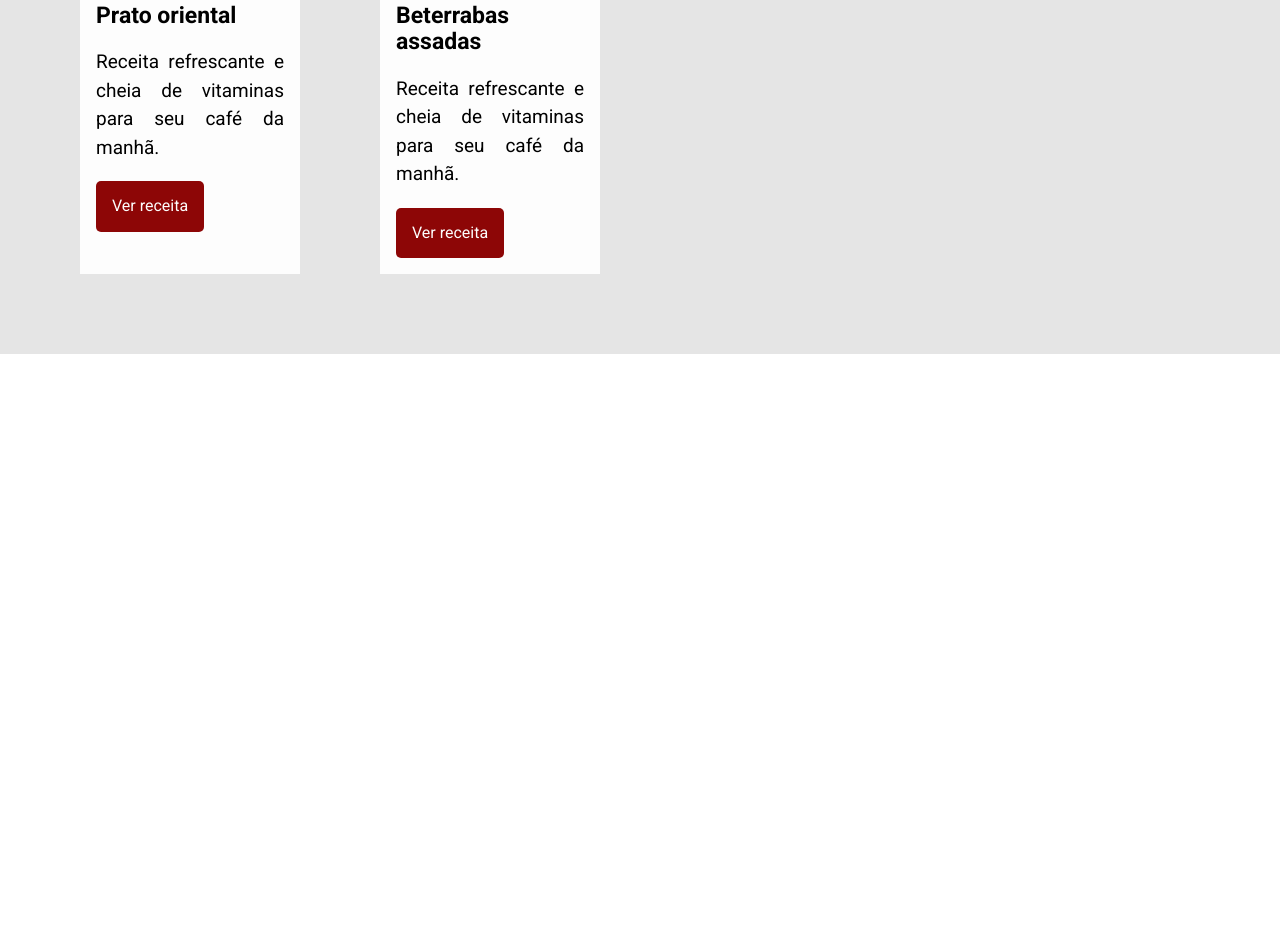
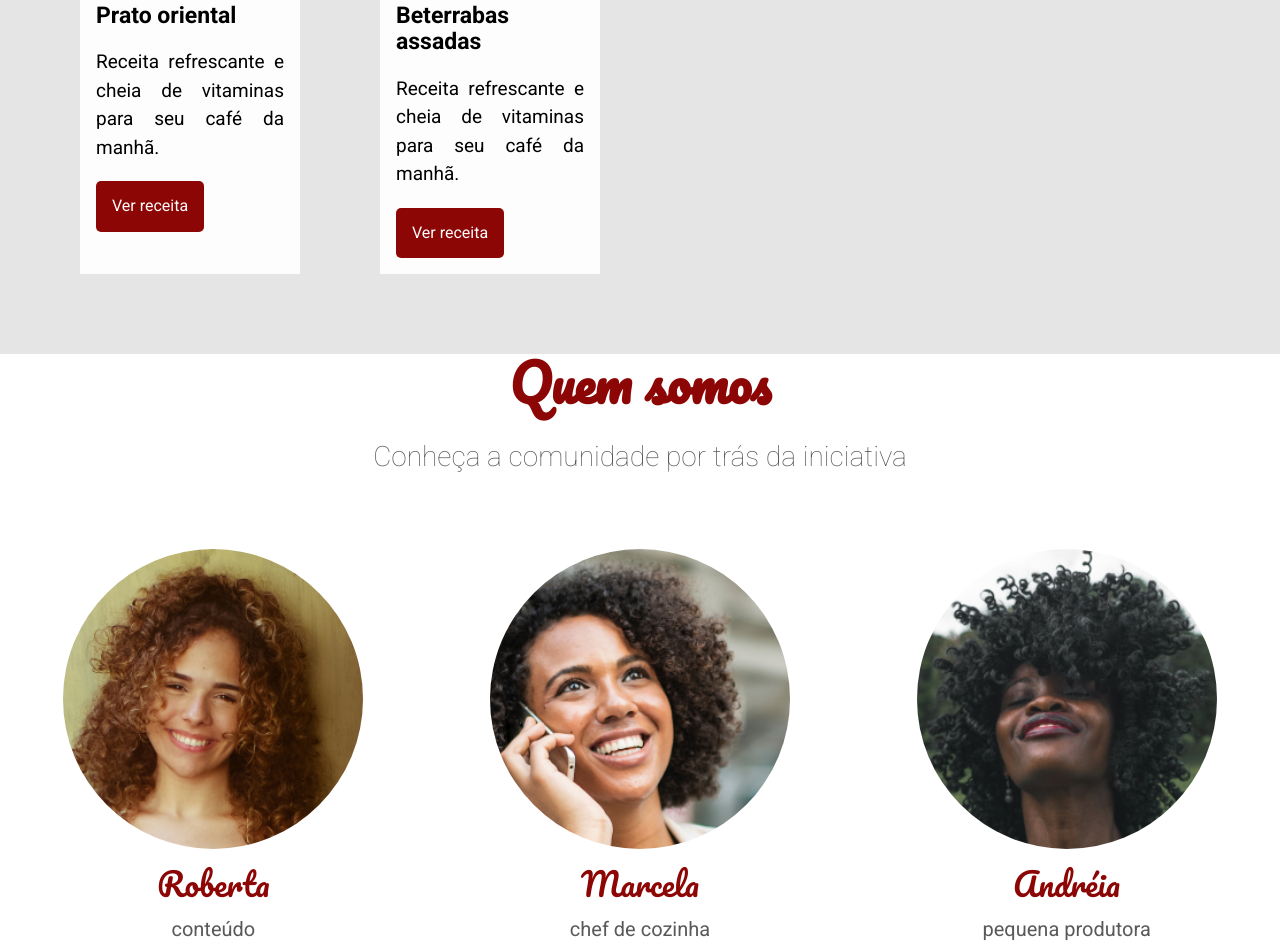
Before and after one commit to nath3010/site_fruta_fruto, a plain HTML site: page index.html in a window 1280 px wide. Shown: the part 1884-2825 px from the top of the page. Before the commit the page ends 2238 px from the top, so only its background shows below. Drawn offline with Linux system fonts and the light colour scheme.

Commit message:
adicionando quem somos

```diff
--- /dev/null
+++ b/assets/css/pessoas/pessoa-funcao.css
@@ -0,0 +1,5 @@
+.pessoa__funcao {
+    color: #595959;
+    font-size:1.25rem;
+    text-transform: lowercase;
+}
--- /dev/null
+++ b/assets/css/pessoas/pessoa-imagem.css
@@ -0,0 +1,22 @@
+.pessoa__imagem {
+    background-size: cover;
+    background-position: center;
+    background-repeat: no-repeat;
+    border-radius: 100%;
+    height: 300px;
+    margin:0 auto;
+    width: 300px;
+
+}
+
+.pessoa__imagem--roberta {
+    background-image: url(../../img/pessoas/roberta.jpg)
+}
+
+.pessoa__imagem--andreia {
+    background-image: url(../../img/pessoas/andreia.jpg)
+}
+
+.pessoa__imagem--marcela {
+    background-image: url(../../img/pessoas/marcela.jpg)
+}
--- /dev/null
+++ b/assets/css/pessoas/pessoa-nome.css
@@ -0,0 +1,6 @@
+.pessoa__nome {
+    color: #8d0606;
+    font-family: Pacifico, cursive;
+    font-size: 2rem;
+    margin: 1rem 0;
+}
--- /dev/null
+++ b/assets/css/pessoas/pessoa.css
@@ -0,0 +1,5 @@
+.pessoa {
+    display: flex;
+    flex-direction: column;
+    padding-top: 3rem;
+}
--- /dev/null
+++ b/assets/css/pessoas/pessoas.css
@@ -0,0 +1,4 @@
+.pessoas {
+    display: flex;
+    justify-content: space-around;
+}
--- /dev/null
+++ b/assets/css/quemSomos/quemSomos-descricao.css
@@ -0,0 +1,5 @@
+.quem-somos__descricao {
+    color: #595959;
+    font-size: 1.75rem;
+    font-weight: 100;
+}
--- /dev/null
+++ b/assets/css/quemSomos/quemSomos-titulo.css
@@ -0,0 +1,6 @@
+.quem-somos__titulo {
+    color: #8d0606;
+    font-size: 3.1875rem;
+    font-family: Pacifico, cursive;
+    margin-bottom: 1rem;
+}
--- /dev/null
+++ b/assets/css/quemSomos/quemSomos.css
@@ -0,0 +1,3 @@
+.quem-somos {
+    text-align: center;
+}
--- a/index.html
+++ b/index.html
@@ -26,6 +26,14 @@
         <link href="./assets/css/receitas/receita-imagem.css" rel="stylesheet"/>
         <link href="./assets/css/receitas/receita-descricao.css" rel="stylesheet"/>
         <link href="./assets/css/receitas/receita-botao.css" rel="stylesheet"/>
+        <link href="./assets/css/quemSomos/quemSomos.css" rel="stylesheet"/>
+        <link href="./assets/css/quemSomos/quemSomos-titulo.css" rel="stylesheet"/>
+        <link href="./assets/css/quemSomos/quemSomos-descricao.css" rel="stylesheet"/>
+        <link href="./assets/css/pessoas/pessoas.css" rel="stylesheet"/>
+        <link href="./assets/css/pessoas/pessoa.css" rel="stylesheet"/>
+        <link href="./assets/css/pessoas/pessoa-imagem.css" rel="stylesheet"/>
+        <link href="./assets/css/pessoas/pessoa-nome.css" rel="stylesheet"/>
+        <link href="./assets/css/pessoas/pessoa-funcao.css" rel="stylesheet"/>
 
 
     </head>
@@ -106,6 +114,29 @@
                 </div>
             </section>
 
+            <section class="quem-somos">
+                <h3 class="quem-somos__titulo">Quem somos</h3>
+                <p class="quem-somos__descricao">Conheça a comunidade por trás da iniciativa</p>
+                <div class="pessoas">
+                    <div class="pessoa">
+                        <div class="pessoa__imagem pessoa__imagem--roberta"></div>
+                        <span class="pessoa__nome">Roberta</span>
+                        <span class="pessoa__funcao">Conteúdo</span>
+                    </div>
+                    <div class="pessoa">
+                        <div class="pessoa__imagem pessoa__imagem--marcela"></div>
+                        <span class="pessoa__nome">Marcela</span>
+                        <span class="pessoa__funcao">Chef de cozinha</span>
+                    </div>
+                    <div class="pessoa">
+                        <div class="pessoa__imagem pessoa__imagem--andreia"></div>
+                        <span class="pessoa__nome">Andréia</span>
+                        <span class="pessoa__funcao">Pequena Produtora</span>
+                    </div>
+                </div>
+            </section>
+
+
         </main>
     </body>
 </html>
```
